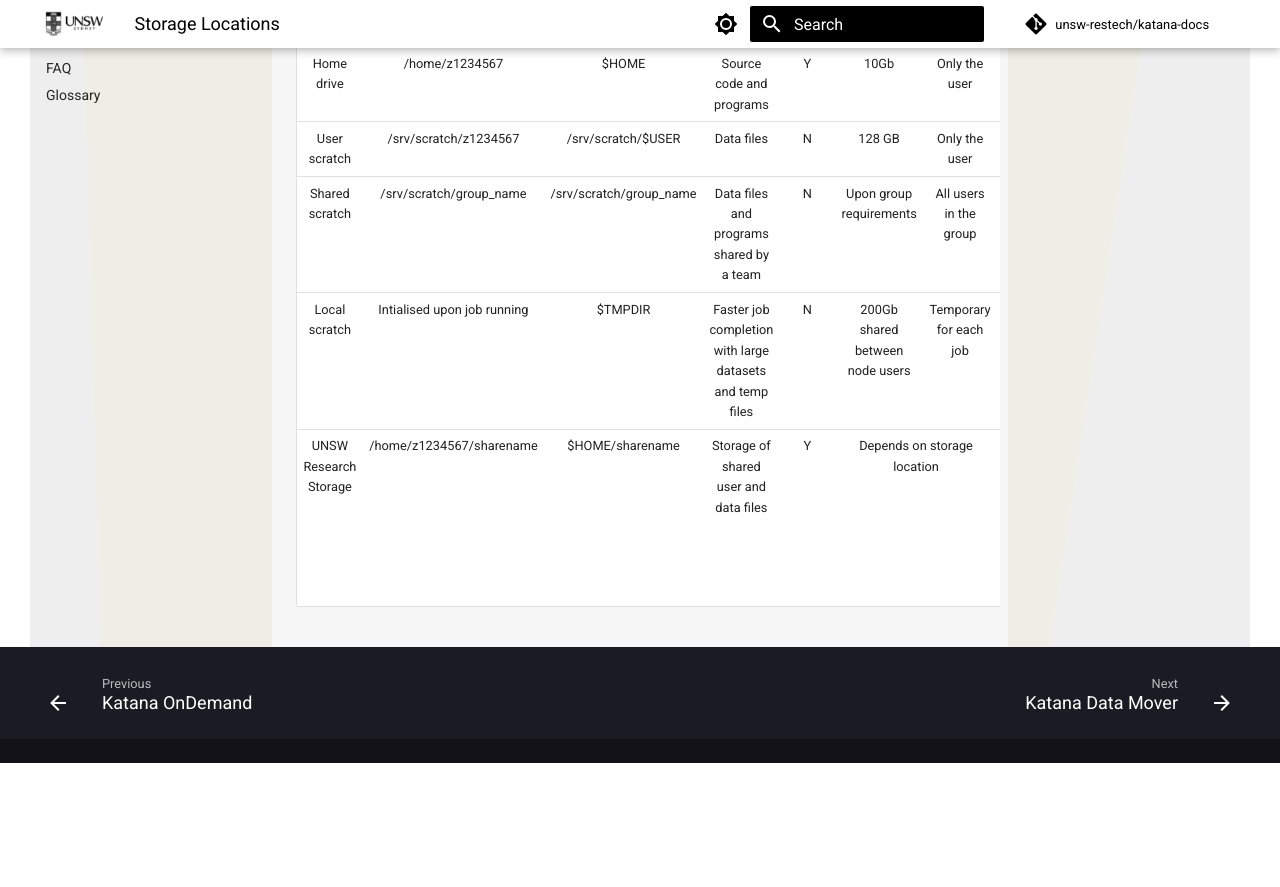
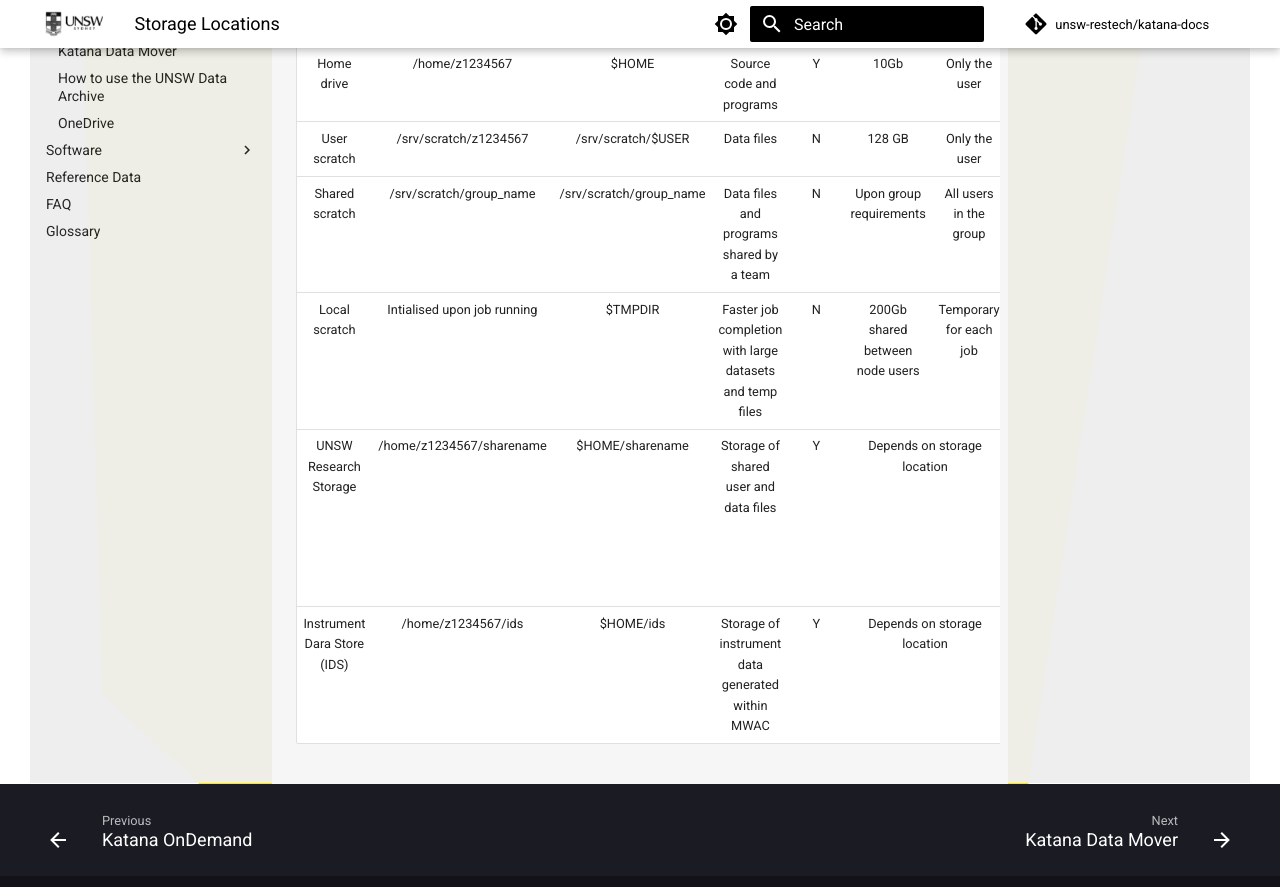
Before and after one commit to unsw-restech/unsw-restech.github.io, an MkDocs documentation site: the page built from docs/storage/storage_locations.md, in a window 1280 px wide and 900 px high, scrolled down 616 px. Shown: the top 887 px of the window. Built offline with MkDocs 1.6.1 and Material for MkDocs 9.7.7, drawn with Linux system fonts in a browser that asks for light colours; comment, search, counter and statistics services are not loaded; before the commit the page ends 1379 px from its top, so only the background shows below that.

Commit message:
Update storage_locations.md
Added IDS information.

```diff
--- a/docs/storage/storage_locations.md
+++ b/docs/storage/storage_locations.md
@@ -72,5 +72,14 @@
     <td colspan="2">Depends on storage location</td>
 	<td>Only available on <a href="/storage/kdm">KDM</a> (and login nodes for small files)</td>
   </tr>
+    <tr>
+    <td>Instrument Dara Store (IDS)</td>
+    <td>/home/z1234567/ids</td>
+    <td>$HOME/ids</td>
+    <td>Storage of instrument data generated within MWAC</td>
+    <td>Y</td>
+    <td colspan="2">Depends on storage location</td>
+	<td>Only available on <a href="/storage/kdm">KDM</a></td>
+  </tr>
 </tbody>
 </table>
```
